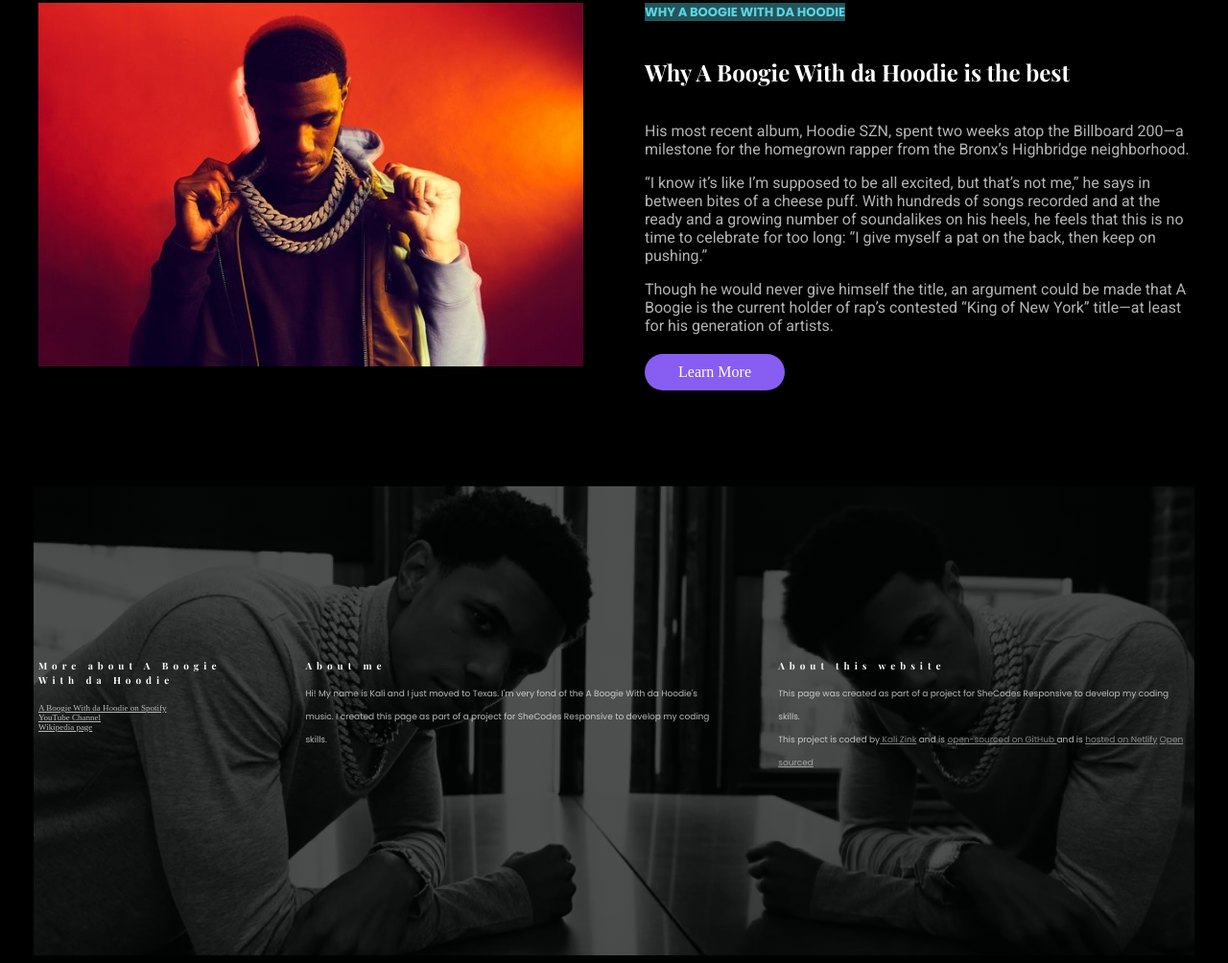
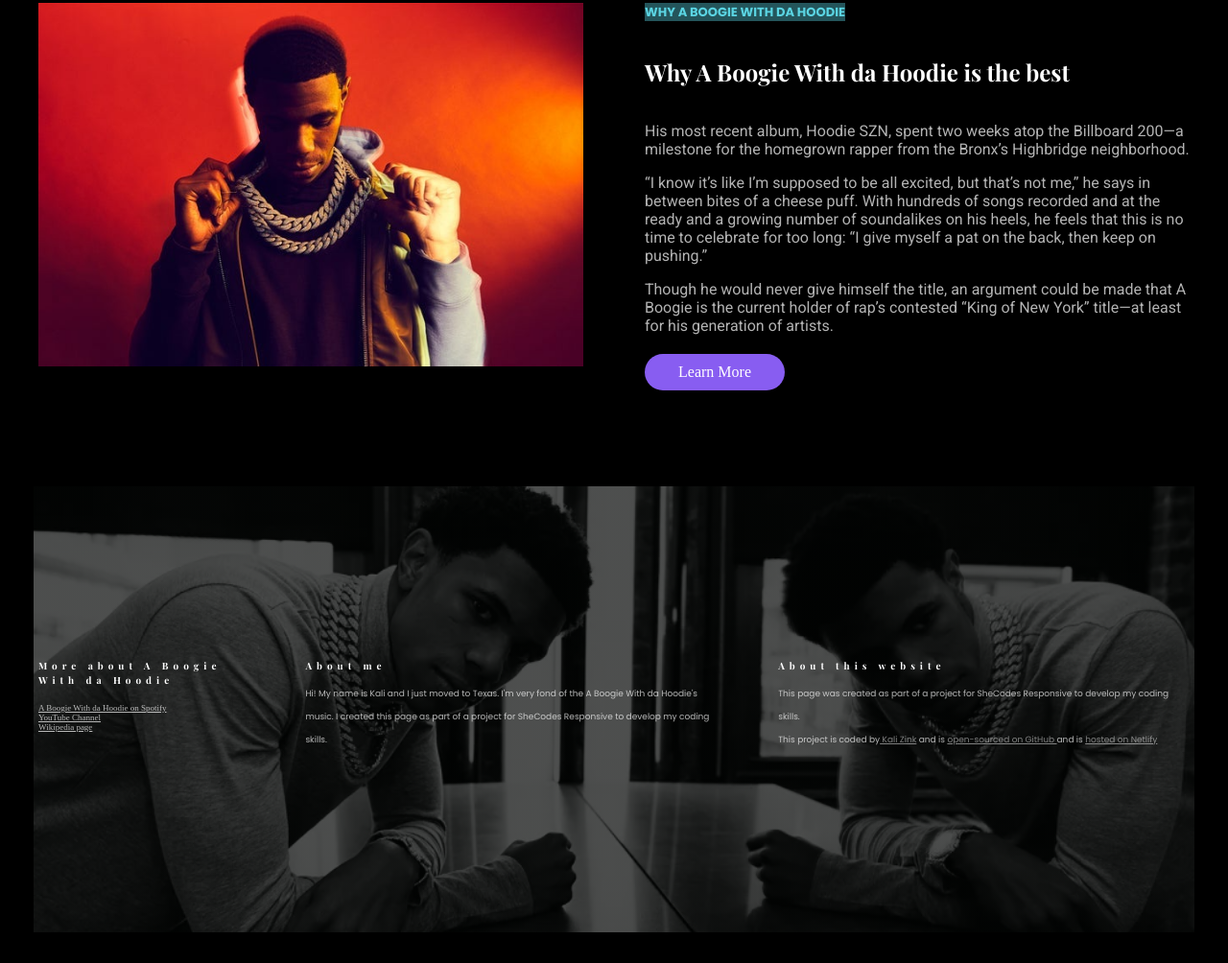
Before and after one commit to kalizink/a-booggie-responsive-add-on-project, a plain HTML site: page index.html in a window 1280 px wide. Shown: the part 764-1768 px from the top of the page at 96% size. After the commit the page ends 1744 px from the top, so only its background shows below. Drawn offline with nearby package versions, Linux system fonts and the light colour scheme; a web font is replaced by a local one.

Commit message:
Fixef footer links

```diff
--- a/index.html
+++ b/index.html
@@ -139,12 +139,7 @@
 								title="Netlify link">
 								hosted on Netlify</a
 							>
-							<a
-								href="https://github.com/kalizink"
-								target="_blank"
-								title="view code"
-								>Open sourced</a
-							>
+
 						</p>
 					</div>
 				</section>
```
